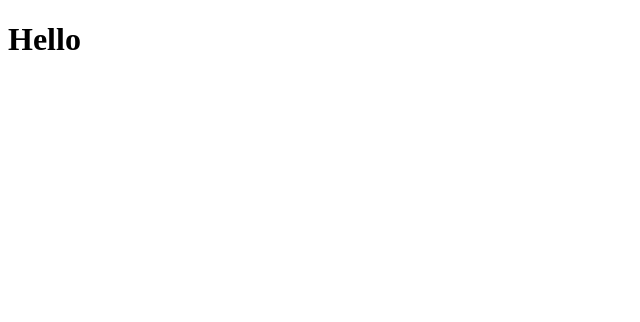
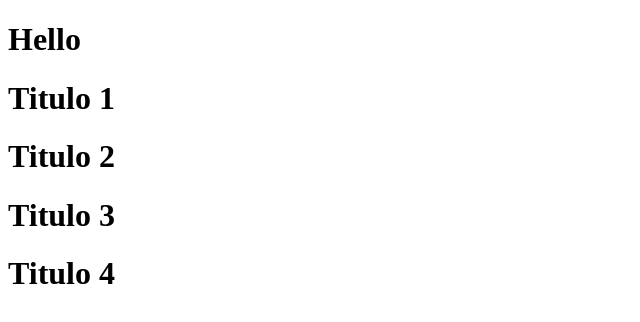
Before and after one commit to rayanepimentel/project-react, a React (Create React App) app in the folder web/: page / in a window 1280 px wide. Shown: the top 322 px of the page, without its empty margins (0-640 px from the left). Built offline with nearby package versions, Linux system fonts and the light colour scheme.

Commit message:
Commit - Entendendo propriedades

```diff
--- a/web/src/App.tsx
+++ b/web/src/App.tsx
@@ -1,10 +1,28 @@
 import React from 'react';
 
+
+interface TitleProps {
+  text: String;
+}
+
+function Title(props: TitleProps) {
+  return(
+    //<h1>Hello</h1>
+    <h1>{props.text}</h1>
+  )
+}
+
+//JSX - Javascript XML
+//é a forma de incluir HTML dentro de JS
 
 function App() {
   return (
     <div className="App">
       <h1>Hello</h1>
+      <Title text="Titulo 1"/>
+      <Title text="Titulo 2"/>
+      <Title text="Titulo 3"/>
+      <Title text="Titulo 4"/>
     </div>
   );
 }
```
